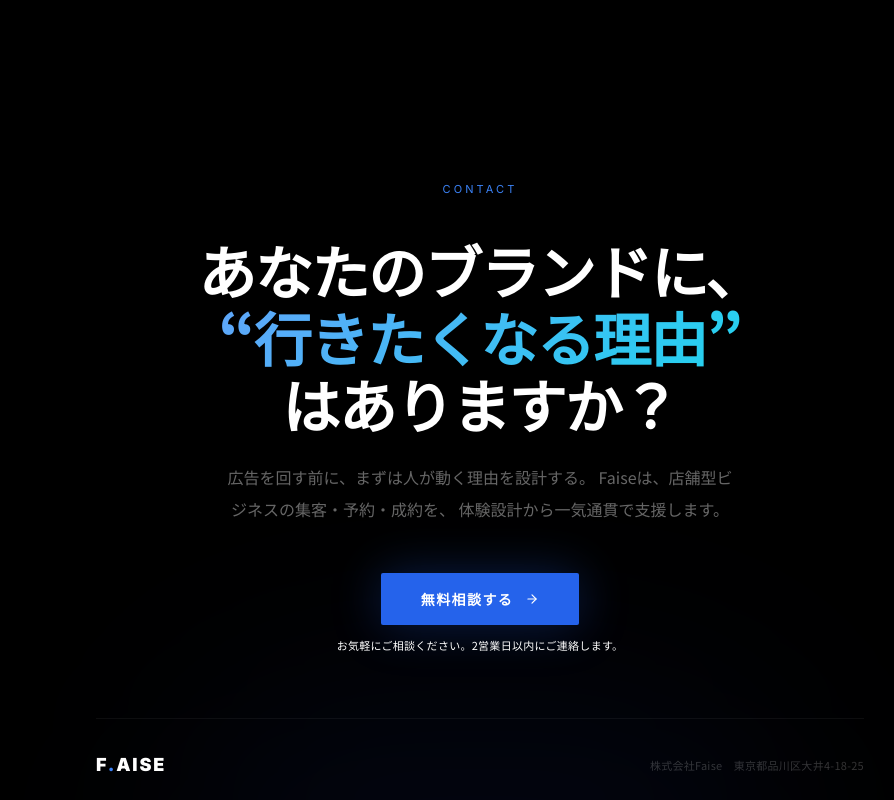
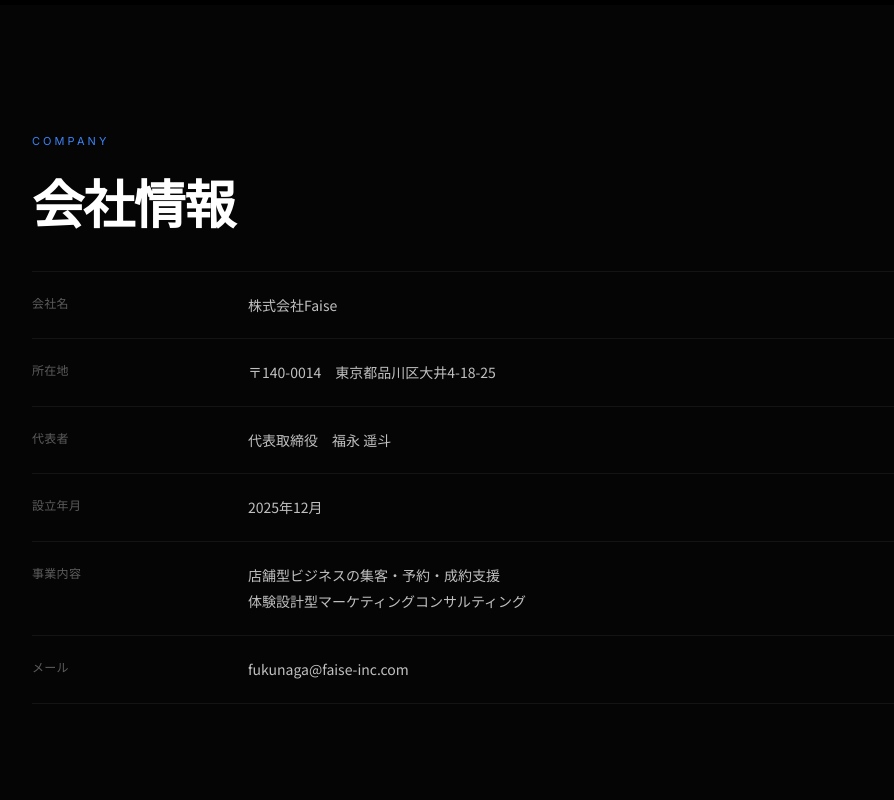
Before and after one commit to fukunaga-faise/faise-lp, a Next.js app: page / in a window 1280 px wide. Shown: the part 8380-9180 px from the top of the page, without its empty margins (160-1054 px from the left). Built offline with nearby package versions, Linux system fonts and the light colour scheme.

Commit message:
Add company info section

```diff
--- a/src/app/page.tsx
+++ b/src/app/page.tsx
@@ -10,6 +10,7 @@ import Service from '@/components/Service'
 import Ideas from '@/components/Ideas'
 import Founder from '@/components/Founder'
 import OtherResults from '@/components/OtherResults'
+import Company from '@/components/Company'
 import CTA from '@/components/CTA'
 
 export default function Home() {
@@ -27,6 +28,7 @@ export default function Home() {
       <Ideas />
       <Founder />
       <OtherResults />
+      <Company />
       <CTA />
     </main>
   )
--- /dev/null
+++ b/src/components/Company.tsx
@@ -0,0 +1,59 @@
+'use client'
+
+import { useRef } from 'react'
+import { motion, useInView } from 'framer-motion'
+
+const rows = [
+  { label: '会社名',   value: '株式会社Faise' },
+  { label: '所在地',   value: '〒140-0014　東京都品川区大井4-18-25' },
+  { label: '代表者',   value: '代表取締役　福永 遥斗' },
+  { label: '設立年月', value: '2025年12月' },
+  { label: '事業内容', value: '店舗型ビジネスの集客・予約・成約支援\n体験設計型マーケティングコンサルティング' },
+  { label: 'メール',   value: 'fukunaga@faise-inc.com' },
+]
+
+export default function Company() {
+  const ref = useRef(null)
+  const inView = useInView(ref, { once: true, margin: '-60px' })
+
+  return (
+    <section className="bg-[#050505] py-16 md:py-32 px-6">
+      <div className="max-w-4xl mx-auto" ref={ref}>
+        <motion.p
+          initial={{ opacity: 0 }}
+          animate={inView ? { opacity: 1 } : {}}
+          transition={{ duration: 0.6 }}
+          className="font-inter text-[11px] tracking-[0.28em] uppercase text-blue-500 mb-6"
+        >
+          Company
+        </motion.p>
+
+        <div className="overflow-hidden mb-10">
+          <motion.h2
+            initial={{ y: 50, opacity: 0 }}
+            animate={inView ? { y: 0, opacity: 1 } : {}}
+            transition={{ duration: 0.9, ease: [0.16, 1, 0.3, 1] }}
+            className="text-[clamp(28px,5vw,52px)] font-black leading-[1.1] tracking-tight"
+          >
+            会社情報
+          </motion.h2>
+        </div>
+
+        <div className="flex flex-col">
+          {rows.map((row, i) => (
+            <motion.div
+              key={i}
+              initial={{ opacity: 0, y: 12 }}
+              animate={inView ? { opacity: 1, y: 0 } : {}}
+              transition={{ duration: 0.5, delay: 0.1 + i * 0.07 }}
+              className="grid grid-cols-[120px_1fr] md:grid-cols-[200px_1fr] gap-4 py-5 border-b border-white/[0.06] first:border-t"
+            >
+              <p className="text-[12px] text-white/35 tracking-wide pt-0.5">{row.label}</p>
+              <p className="text-[13px] md:text-[14px] text-white/75 leading-[1.9] whitespace-pre-line">{row.value}</p>
+            </motion.div>
+          ))}
+        </div>
+      </div>
+    </section>
+  )
+}
```
